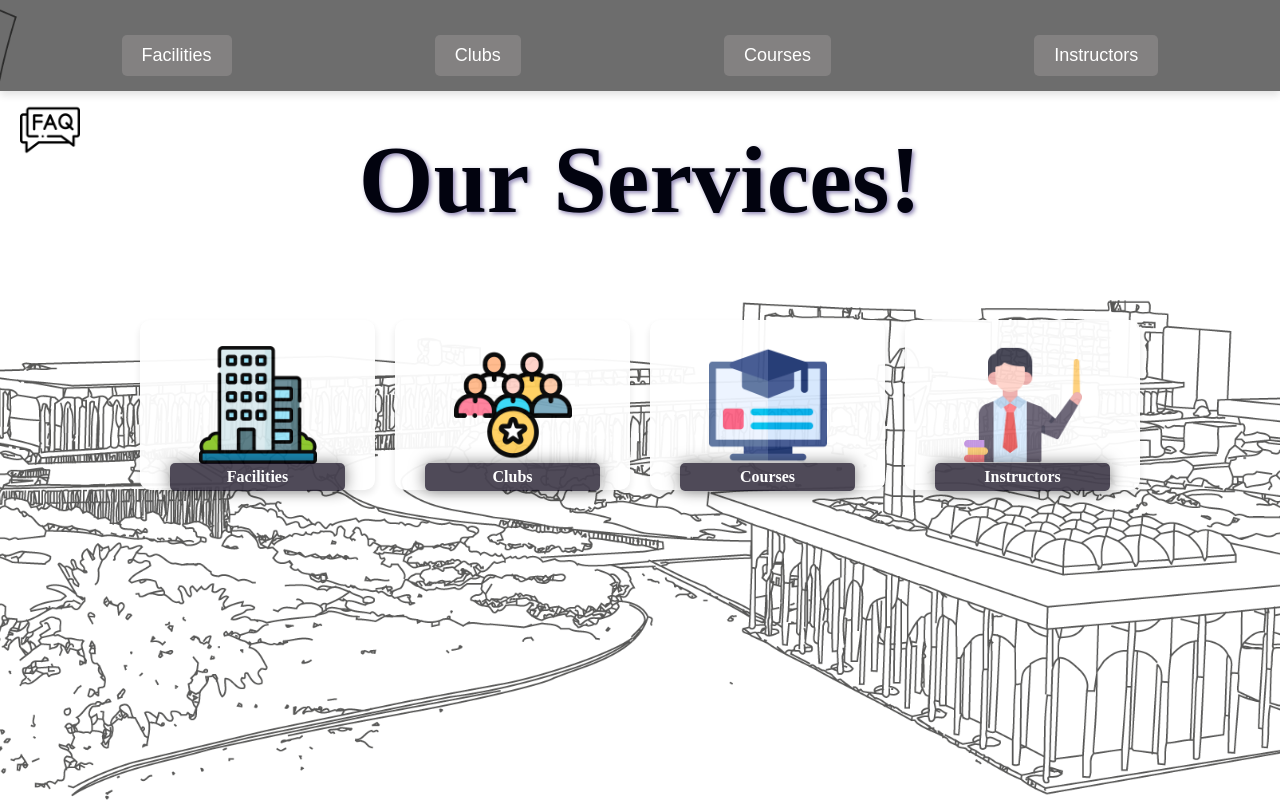
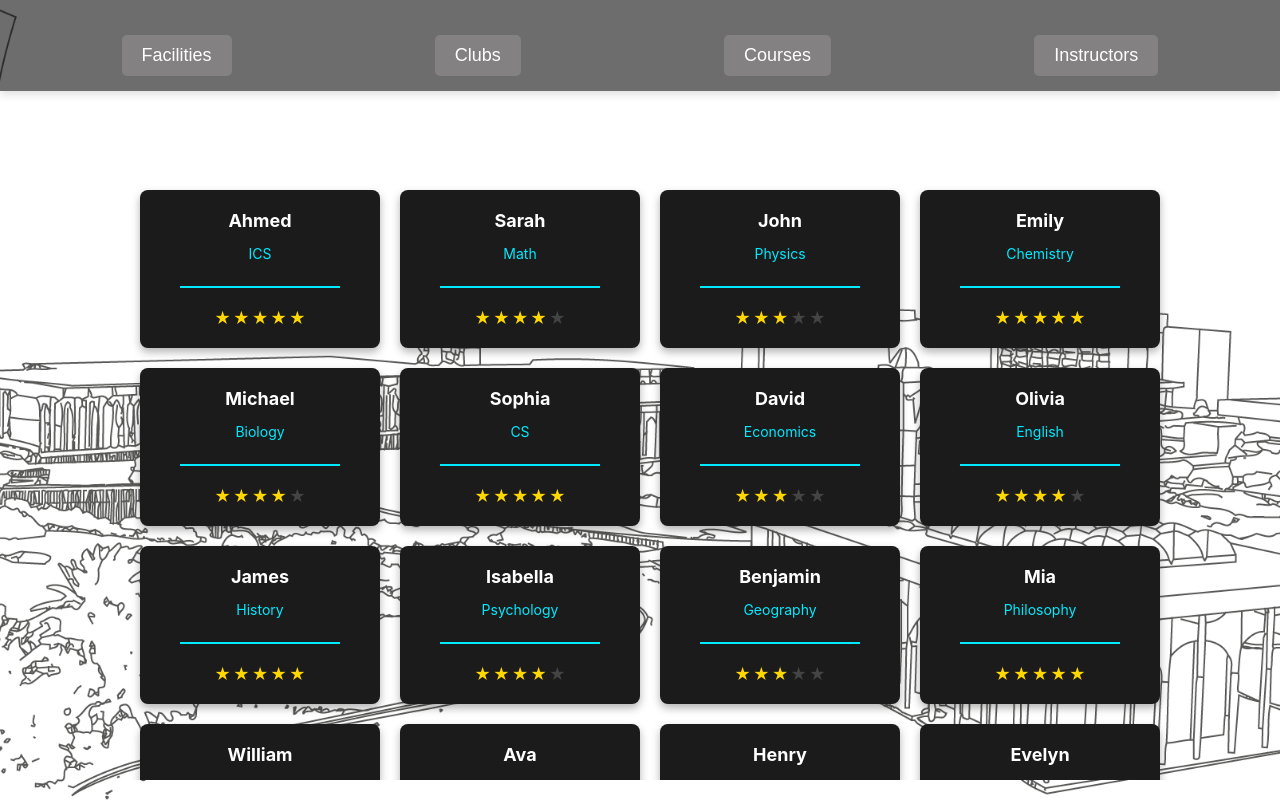
Before and after one commit to AbdullahM424/SWE363, a React (Create React App) app: page / in a window 1280 px wide. Built offline with nearby package versions, Linux system fonts and the light colour scheme.

Commit message:
almost finished the instructors page

```diff
--- a/src/App.js
+++ b/src/App.js
@@ -3,17 +3,20 @@ import './App.css';
 import Home from "./pages/Home.js";
 import Clubs from "./pages/Clubs.js"
 import Material from "./pages/MaterialList"
+import Instructors from './pages/Instructors.js';
 import { BrowserRouter as Router, Route, Routes } from "react-router-dom";
 
 function App() {//the root if the application, sees all the changes in the url
   return (
    <div>
-    <Router>
+    {/* <Router>
       <Routes>
         <Route path = "/" element = {<Home></Home>}> </Route>
         <Route path ="/clubs" element = {<Clubs></Clubs>}></Route>
       </Routes>
-    </Router>
+    </Router> */}
+
+    <Instructors></Instructors>
 
    </div>
   );
--- a/src/assets/styles/Home.module.css
+++ b/src/assets/styles/Home.module.css
@@ -54,7 +54,6 @@
         transform: translateY(0); /* Return to original position */
     }
 }
-
 .faqIcon {
     width: 60px; /* Adjust the size as needed */
     height: 60px; /* Keep the aspect ratio */
--- /dev/null
+++ b/src/assets/styles/InstructorCard.module.css
@@ -0,0 +1,70 @@
+.card {
+    opacity: 0.97;
+    width: 200px;
+    padding: 20px;
+    border-radius: 8px;
+    background-color: #1b1b1b; /* Piano black */
+    display: flex;
+    flex-direction: column;
+    align-items: center;
+    box-shadow: 0 4px 8px rgba(0, 0, 0, 0.3);
+    color: #ffffff;
+    cursor: pointer;
+    transition: transform 0.3s, box-shadow 0.3s;
+    opacity: 0; /* Initial opacity for fade-in */
+    animation: fadeInUp 0.5s ease forwards;
+    animation-delay: calc(var(--card-index) * 0.1s); /* Staggered effect */
+}
+.card:hover {
+    transform: translateY(-20px);
+    box-shadow: 0 8px 16px rgba(0, 0, 0, 0.3);
+}
+
+.divider {
+    width: 80%;
+    border: none;
+    height: 2px;
+    background-color: #00eaff; /* Laser blue divider line */
+    margin: 10px 0;
+}
+
+.info {
+    text-align: center;
+}
+
+.name {
+    font-size: 18px;
+    margin: 0;
+    font-weight: bold;
+    color: #ffffff;
+}
+
+.department {
+    font-size: 14px;
+    color: #00eaff; /* Laser blue for department */
+}
+
+.rating {
+    display: flex;
+    gap: 2px;
+    margin-top: 10px;
+}
+
+.filledStar {
+    color: #FFD700; /* Gold color for filled stars */
+}
+
+.emptyStar {
+    color: #444444; /* Dark gray for empty stars */
+}
+
+@keyframes fadeInUp {
+    0% {
+        opacity: 0;
+        transform: translateY(20px);
+    }
+    100% {
+        opacity: 1;
+        transform: translateY(0);
+    }
+}
--- /dev/null
+++ b/src/assets/styles/Instructors.module.css
@@ -0,0 +1,35 @@
+.container {
+    background-image: url('../images/appBackground.png');
+    background-size: cover;
+    background-position: center;
+    height: 100vh;
+    width: 100%;
+    overflow-y: hidden;
+    position: relative;
+    padding: 20px;
+    box-sizing: border-box;
+    display: flex;
+    flex-direction: column;
+    align-items: center;
+    justify-content: center; /* Centers the grid vertically */
+}
+
+.grid {
+    display: grid;
+    grid-template-columns: repeat(4, 1fr); /* 4 columns */
+    gap: 20px; /* space between cards */
+    max-width: 1000px; /* Optional: control the grid's maximum width */
+}
+.scrollableGrid {
+    flex: 1; /* Takes up the remaining space below the header */
+    width: 100%;
+    overflow-y: auto; /* Allows scrolling only within the grid */
+
+    margin-top: 150px;
+    padding: 20px;
+    display: flex;
+    justify-content: center;
+    box-sizing: border-box;
+    justify-items: center; /* Centers each card within its grid cell */
+    align-items: start; /* Aligns items at the top of the grid */
+}
--- /dev/null
+++ b/src/components/InstructorCard.js
@@ -0,0 +1,21 @@
+import React from 'react';
+import styles from '../assets/styles/InstructorCard.module.css';
+
+function InstructorCard({ name, department, rating }) {
+    return (
+        <div className={styles.card}>
+            <div className={styles.info}>
+                <h2 className={styles.name}>{name}</h2>
+                <p className={styles.department}>{department}</p>
+            </div>
+            <hr className={styles.divider} />
+            <div className={styles.rating}>
+                {Array.from({ length: 5 }, (_, index) => (
+                    <span key={index} className={index < rating ? styles.filledStar : styles.emptyStar}>★</span>
+                ))}
+            </div>
+        </div>
+    );
+}
+
+export default InstructorCard;
--- /dev/null
+++ b/src/pages/Instructors.js
@@ -0,0 +1,50 @@
+import React from 'react';
+import Header from "../components/common/Header.js"
+import styles from "../assets/styles/Instructors.module.css"
+import InstructorCard from '../components/InstructorCard.js';
+
+function Instructors(){
+    const instructors = [
+        { name: "Ahmed", department: "ICS", rating: 5 },
+        { name: "Sarah", department: "Math", rating: 4 },
+        { name: "John", department: "Physics", rating: 3 },
+        { name: "Emily", department: "Chemistry", rating: 5 },
+        { name: "Michael", department: "Biology", rating: 4 },
+        { name: "Sophia", department: "CS", rating: 5 },
+        { name: "David", department: "Economics", rating: 3 },
+        { name: "Olivia", department: "English", rating: 4 },
+        { name: "James", department: "History", rating: 5 },
+        { name: "Isabella", department: "Psychology", rating: 4 },
+        { name: "Benjamin", department: "Geography", rating: 3 },
+        { name: "Mia", department: "Philosophy", rating: 5 },
+        { name: "William", department: "Art", rating: 4 },
+        { name: "Ava", department: "Music", rating: 5 },
+        { name: "Henry", department: "Political Science", rating: 3 },
+        { name: "Evelyn", department: "Sociology", rating: 4 },
+        { name: "Alexander", department: "Anthropology", rating: 5 },
+        { name: "Charlotte", department: "Law", rating: 4 },
+        { name: "Daniel", department: "Engineering", rating: 5 },
+        { name: "Grace", department: "Environmental Science", rating: 4 }
+    ];
+    return (
+        <div className={styles.container}>
+            <Header></Header>
+            <div className={styles.scrollableGrid}>
+            <div className={styles.grid}>
+                    {instructors.map((instructor, index) => (
+                        <div key={index} style={{ '--card-index': index }}>
+                            <InstructorCard
+                                name={instructor.name}
+                                department={instructor.department}
+                                rating={instructor.rating}
+                            />
+                        </div>
+                    ))}
+                </div>
+            </div>
+        </div>
+    );
+
+}
+
+export default Instructors;
```
